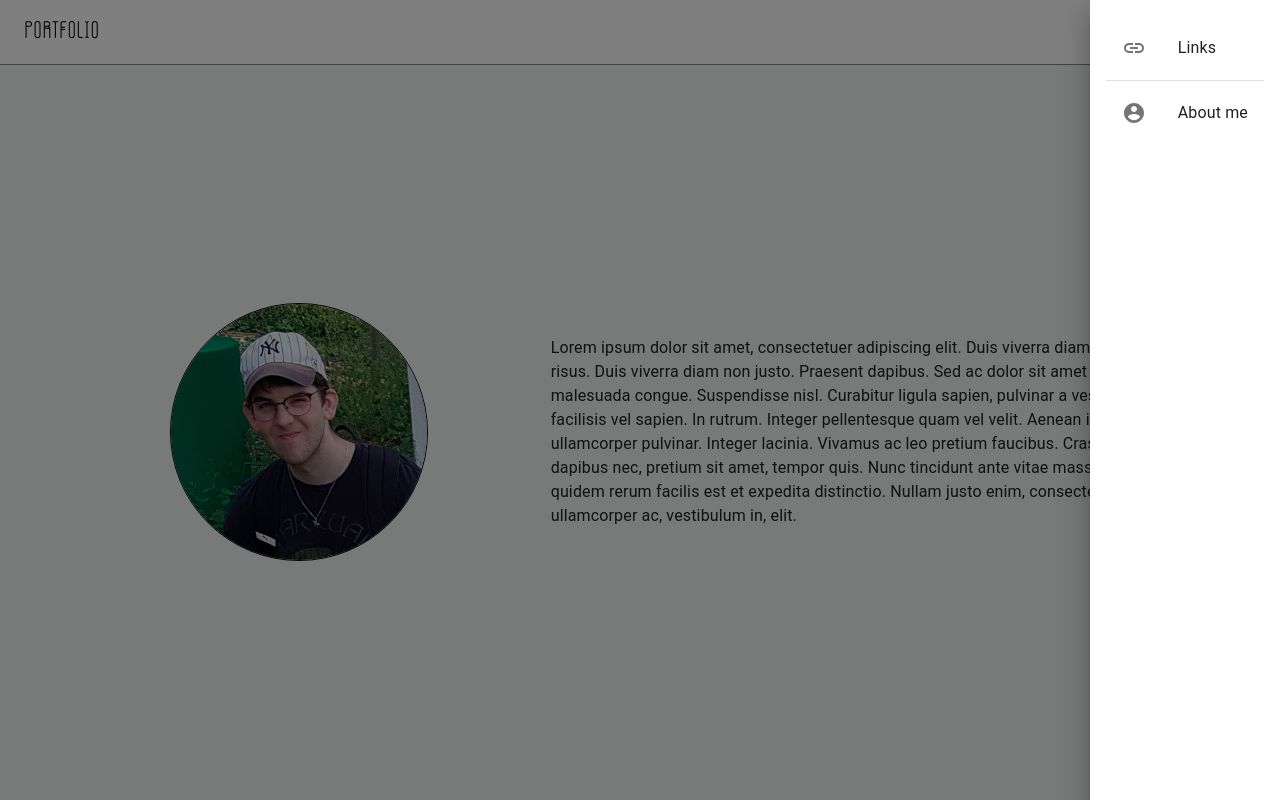
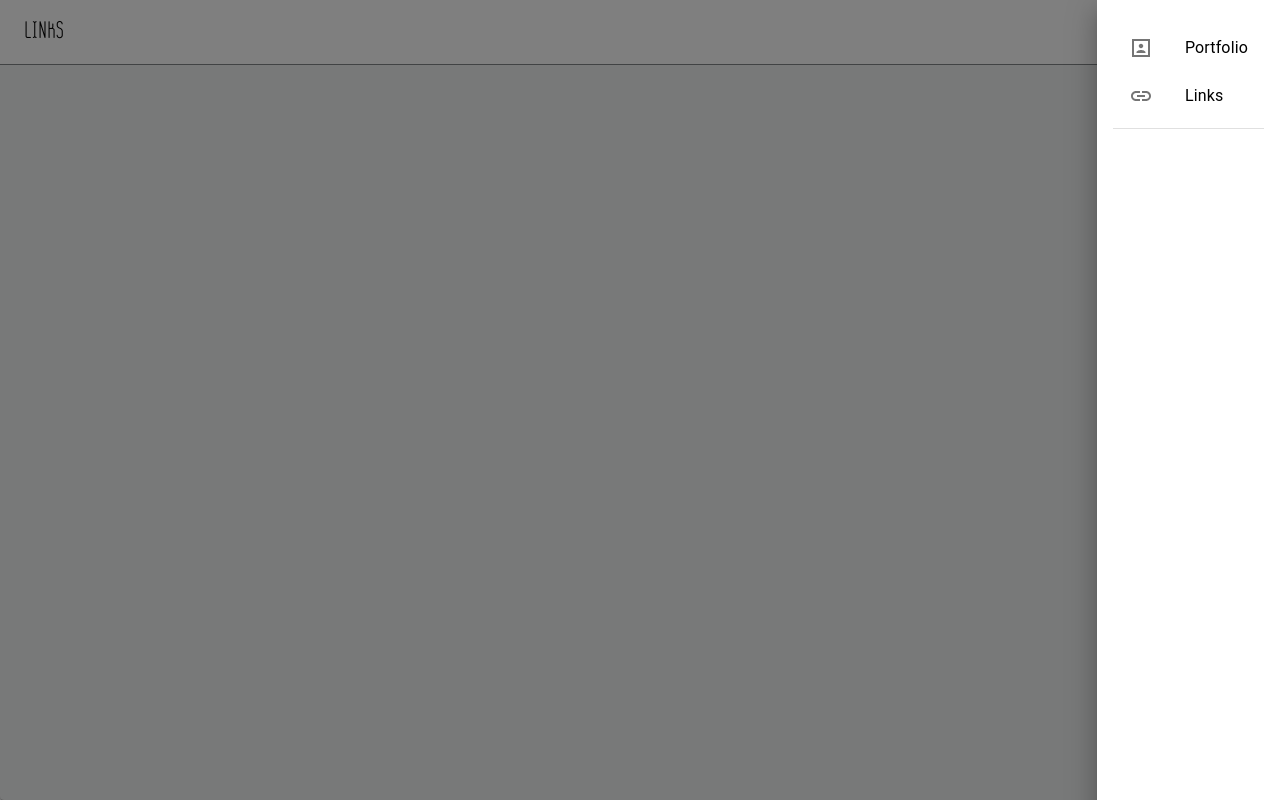
Before and after one commit to daveomri/portfolio, a React (Create React App) app: page /links in a window 1280 px wide. Both pictures are taken after a click on the button 1223 px from the left and 32 px from the top of the page. Shown: the top 800 px of the page. Built offline with nearby package versions, Linux system fonts and the light colour scheme.

Commit message:
Finishing the drawer ability to move among given parts of app

```diff
--- a/src/App.jsx
+++ b/src/App.jsx
@@ -1,11 +1,19 @@
 import React from 'react';
 import { makeStyles } from '@material-ui/core/styles';
 
-import { Paper, Box } from '@material-ui/core';
+import { Paper } from '@material-ui/core';
+
+import {
+  BrowserRouter as Router,
+  Switch,
+  Route,
+  Redirect,
+} from 'react-router-dom';
 
 import Header from './components/header/Header';
+import Portfolio from './Portfolio';
+import Links from './Links';
 import Footer from './components/footer/Footer';
-import Greetings from './components/cards/Greetings';
 
 const useStyles = makeStyles(() => ({
   content: {},
@@ -19,15 +27,17 @@ const App = () => {
   const classes = useStyles();
 
   return (
-    <div>
+    <Router>
       <Paper className={classes.paper}>
         <Header classes={classes.header} />
-        <Box className={classes.content}>
-          <Greetings id="about_me" />
-        </Box>
+        <Switch>
+          <Route exact path="/" component={Portfolio} />
+          <Route path="/links" component={Links} />
+          <Route render={() => <Redirect to={{ pathname: '/' }} />} />
+        </Switch>
       </Paper>
       <Footer classes={classes.footer} />
-    </div>
+    </Router>
   );
 };
 
--- /dev/null
+++ b/src/Links.jsx
@@ -0,0 +1,23 @@
+import React from 'react';
+import { makeStyles } from '@material-ui/core/styles';
+import { Box } from '@material-ui/core';
+
+const useStyles = makeStyles(() => ({}));
+
+const Links = () => {
+  const classes = useStyles();
+
+  return (
+    <Box className={classes.content}>
+      <div />
+    </Box>
+  );
+};
+
+Links.displayName = 'Links';
+
+Links.propTypes = {};
+
+Links.defaultProps = {};
+
+export default Links;
--- /dev/null
+++ b/src/Portfolio.jsx
@@ -0,0 +1,25 @@
+import React from 'react';
+import { makeStyles } from '@material-ui/core/styles';
+import { Box } from '@material-ui/core';
+
+import Greetings from './components/cards/Greetings';
+
+const useStyles = makeStyles(() => ({}));
+
+const Portfolio = () => {
+  const classes = useStyles();
+
+  return (
+    <Box className={classes.content}>
+      <Greetings id="about_me" />
+    </Box>
+  );
+};
+
+Portfolio.displayName = 'Portfolio';
+
+Portfolio.propTypes = {};
+
+Portfolio.defaultProps = {};
+
+export default Portfolio;
--- a/src/components/header/Header.jsx
+++ b/src/components/header/Header.jsx
@@ -13,11 +13,15 @@ import {
   ListItemIcon,
   ListItemText,
 } from '@material-ui/core';
+import {
+  Link as AppLink,
+} from 'react-router-dom';
 import { Link } from 'react-scroll';
 import { Menu } from '@material-ui/icons';
 
 import LinkIcon from '@material-ui/icons/Link';
 import AccountCircleIcon from '@material-ui/icons/AccountCircle';
+import PortraitSharpIcon from '@material-ui/icons/PortraitSharp';
 
 const useStyles = makeStyles((theme) => ({
   appBar: {
@@ -43,17 +47,47 @@ const useStyles = makeStyles((theme) => ({
   title: {
     fontFamily: 'GOGOIA-Deco',
   },
+  link: {
+    textDecoration: 'none',
+    color: '#000',
+  },
 }));
 
-const drawerItems = [{
+const drawerKeys = ['portfolio', 'links'];
+
+const pathToKey = {
+  '/': 'portfolio',
+  '/links': 'links',
+};
+
+const appComponents = {
+  portfolio: {
+    key: 'portfolio',
+    text: 'Portfolio',
+    icon: <PortraitSharpIcon />,
+    path: '/',
+    items: [
+      {
         key: 'about_me',
         text: 'About me',
         icon: <AccountCircleIcon />,
-}];
+      },
+    ],
+  },
+  links: {
+    key: 'links',
+    text: 'Links',
+    icon: <LinkIcon />,
+    path: '/links',
+    items: [],
+  },
+};
 
 const Header = () => {
   const classes = useStyles();
   const [state, setState] = useState(false);
+
+  const pathKey = pathToKey[window.location.pathname];
 
   const handleState = (newState) => () => {
     setState(newState);
@@ -66,20 +100,29 @@ const Header = () => {
       onKeyDown={handleState(false)}
     >
       <List>
-        {['Links'].map((text) => (
-          <ListItem button key={text}>
+        {drawerKeys.map((key) => (
+          <AppLink to={appComponents[key].path} className={classes.link} key={key}>
+            <ListItem button>
               <ListItemIcon>
-              <LinkIcon />
+                {appComponents[key].icon}
               </ListItemIcon>
-            <ListItemText primary={text} />
+              <ListItemText primary={appComponents[key].text} />
             </ListItem>
+          </AppLink>
         ))}
       </List>
       <Divider />
+      {appComponents[pathKey] && (
         <List>
-        {drawerItems.map((drawerItem) => (
-          <Link to={drawerItem.key} onClick={handleState(false)} smooth>
-            <ListItem button key={drawerItem.key}>
+          {appComponents[pathKey].items.map((drawerItem) => (
+            <Link
+              to={drawerItem.key}
+              onClick={handleState(false)}
+              smooth
+              className={classes.link}
+              key={drawerItem.key}
+            >
+              <ListItem button>
                 <ListItemIcon>
                   {drawerItem.icon}
                 </ListItemIcon>
@@ -88,6 +131,7 @@ const Header = () => {
             </Link>
           ))}
         </List>
+      )}
     </div>
   );
 
@@ -97,7 +141,7 @@ const Header = () => {
         <Grid container alignItems="center">
           <Grid item xs={3} sm={2} md={1}>
             <Typography variant="h5" className={classes.title}>
-              Portfolio
+              {appComponents[pathKey].text}
             </Typography>
           </Grid>
           <Grid item xs={9} sm={10} md={11}>
```
Lines whose indentation alone changed are shown as unchanged.
